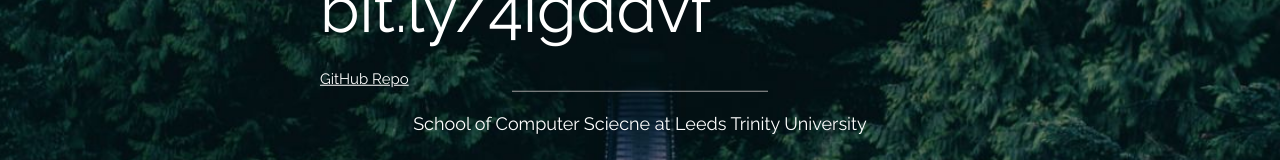
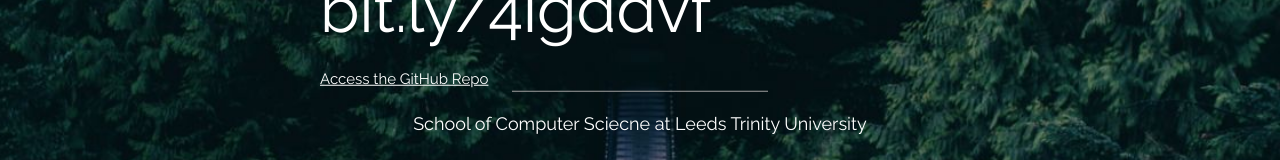
Before and after one commit to CS-LTU/CS-LTU.github.io, a plain HTML site: page index.html in a window 1280 px wide. Shown: the part 395-555 px from the top of the page. Drawn offline with nearby package versions, Linux system fonts and the light colour scheme.

Commit message:
Update index.html

```diff
--- a/index.html
+++ b/index.html
@@ -25,7 +25,7 @@ body, html {height: 100%}
   </div>
   <div class="w3-display-middle">
     <h1 class="w3-jumbo w3-animate-top">Event Live bit.ly/4igddvf </h1>
-    <a href="http://bit.ly/4igddvf">GitHub Repo</a>
+    <a href="https://bit.ly/4igddvf">Access the GitHub Repo</a>
     <hr class="w3-border-grey" style="margin:auto;width:40%">
     <p class="w3-large w3-center">School of Computer Sciecne at Leeds Trinity University</p>
   </div>
```
